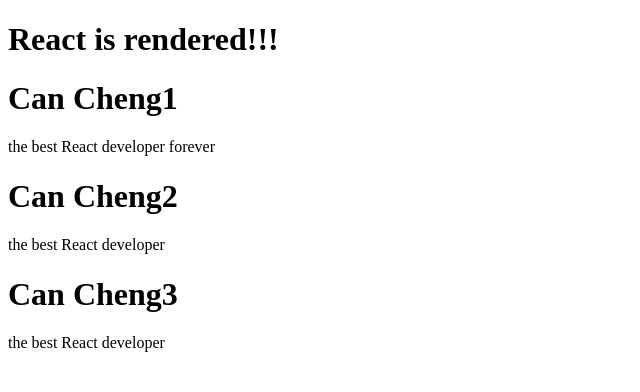
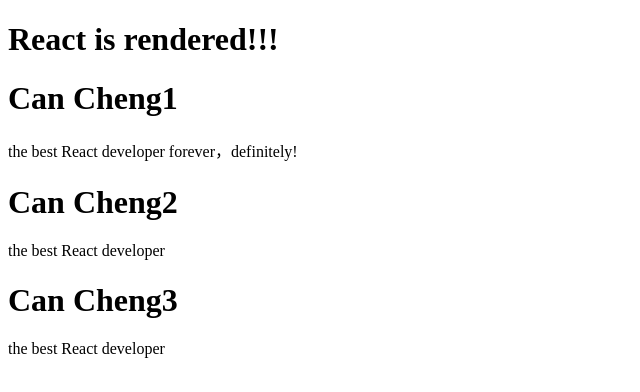
Before and after one commit to Can491/anotherTry, a plain HTML site: page src/index.html in a window 1280 px wide. Shown: the whole page, without its empty margins (0-640 px from the left). Drawn offline with nearby package versions, Linux system fonts and the light colour scheme.

Commit message:
adding tips

```diff
--- a/src/index.html
+++ b/src/index.html
@@ -19,7 +19,7 @@
        const App = () => {
            return React.createElement('div',{},
            [React.createElement('h1', {}, 'React is rendered!!!'),
-           React.createElement(Person,{name:"Can Cheng1",occupation: 'the best React developer forever'}),
+           React.createElement(Person,{name:"Can Cheng1",occupation: 'the best React developer forever，definitely!'}),
            React.createElement(Person,{name:"Can Cheng2",occupation: 'the best React developer'}),
            React.createElement(Person,{name:"Can Cheng3",occupation: 'the best React developer'})
         ]);
```
